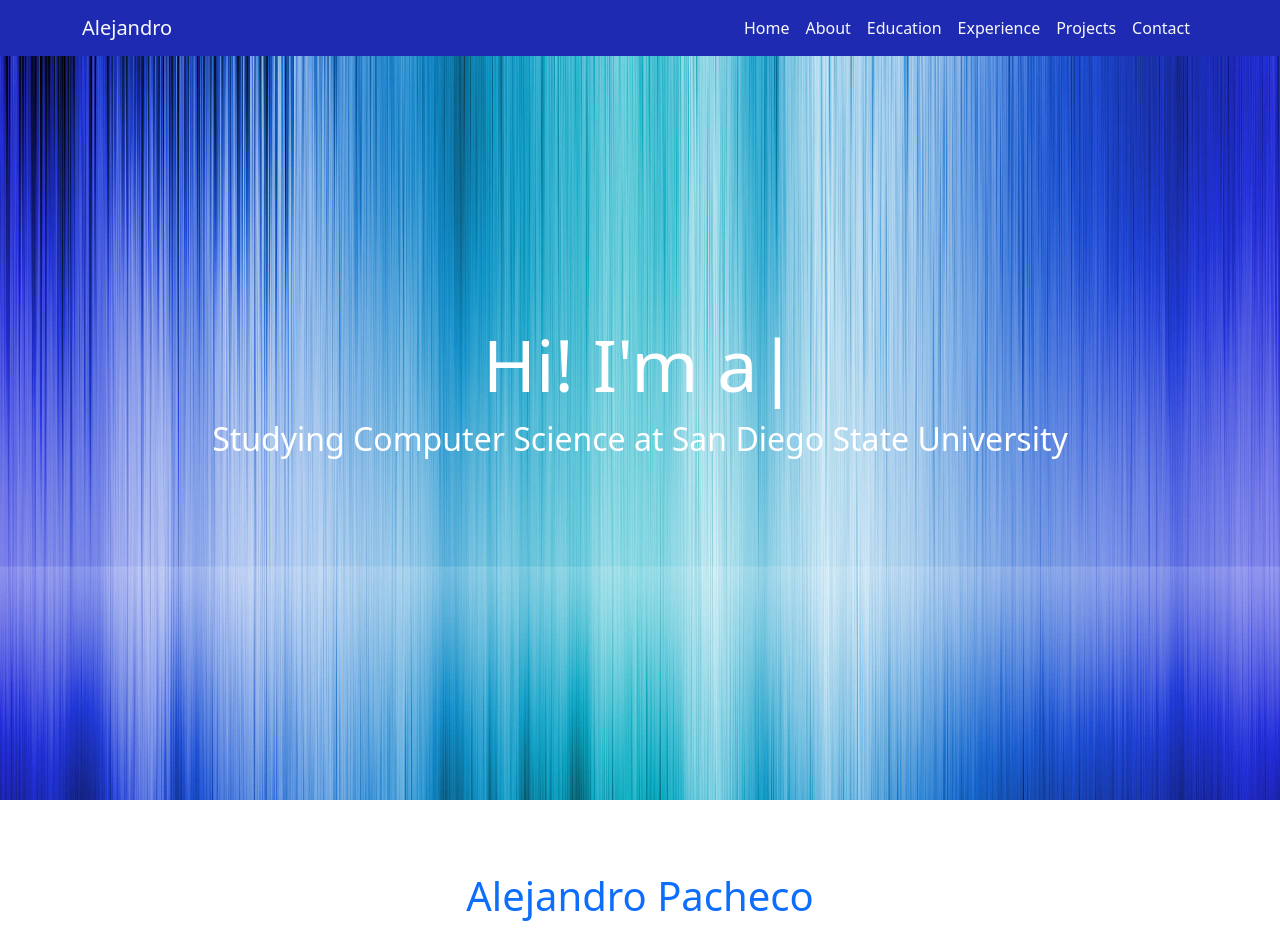
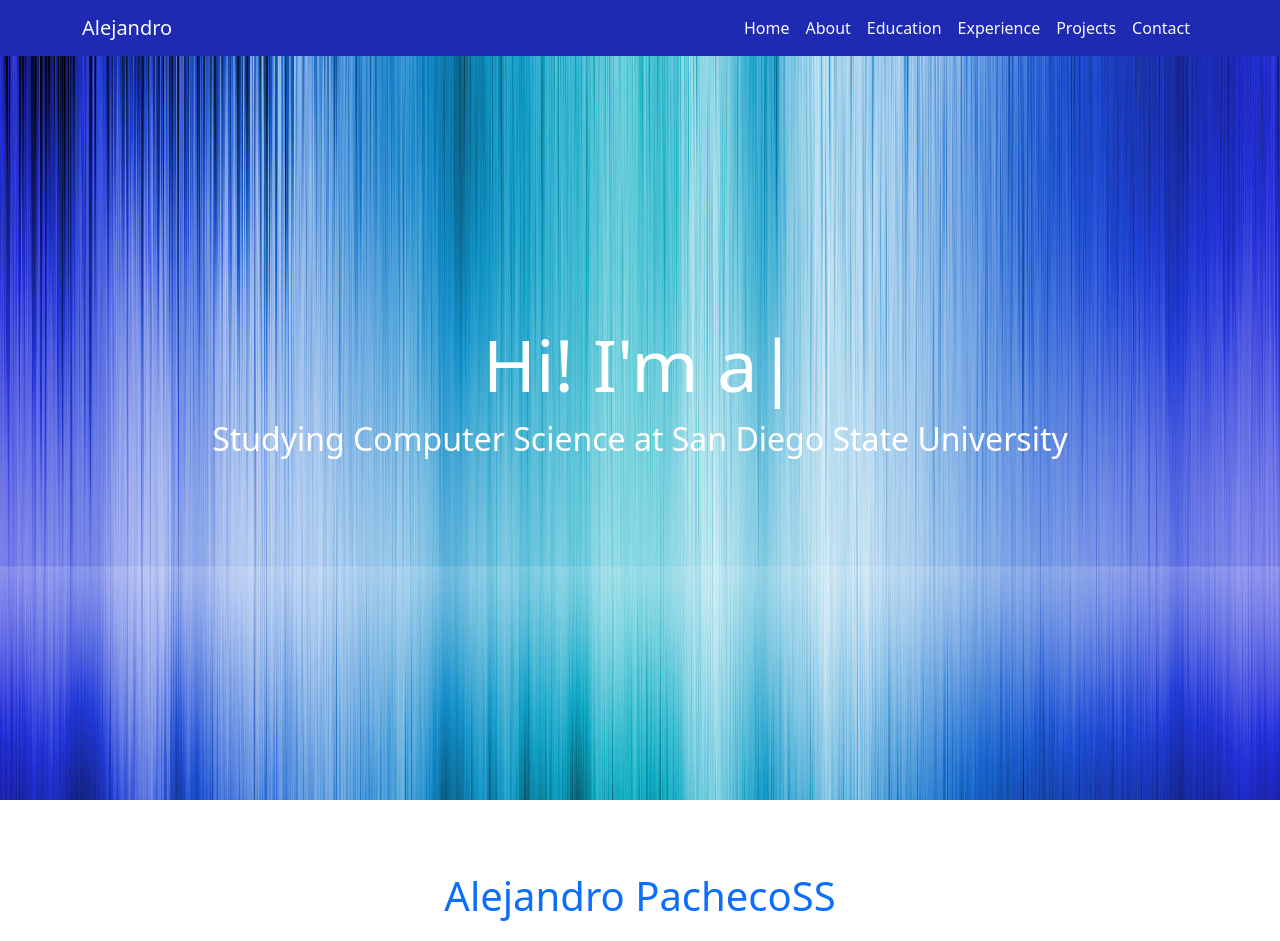
Before and after one commit to alepach56/Personal-Website, a plain HTML site: page index.html in a window 1280 px wide. Shown: the top 941 px of the page. Drawn offline with nearby package versions, Linux system fonts and the light colour scheme.

Commit message:
Updated personal website

```diff
--- a/index.html
+++ b/index.html
@@ -65,7 +65,7 @@
 <!-- about section-->
 <section id="about">
     <div class="container mt-4 pt-5">
-        <h1 class="text-center text-primary">Alejandro Pacheco</h1>
+        <h1 class="text-center text-primary">Alejandro PachecoSS</h1>
         <div class="row mt-4">
             <div class="col-lg-4">
                 <img src = "img/profile.jpg" alt="Image 1" class = "image1"/> </div>
```
